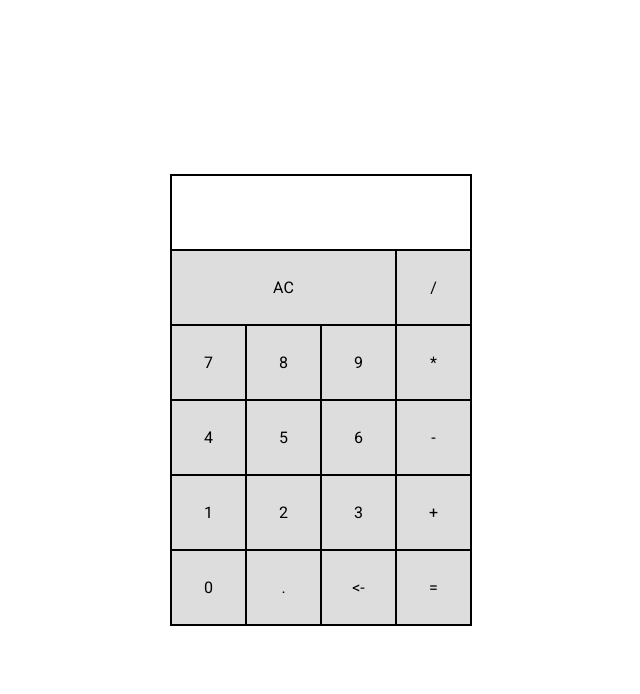
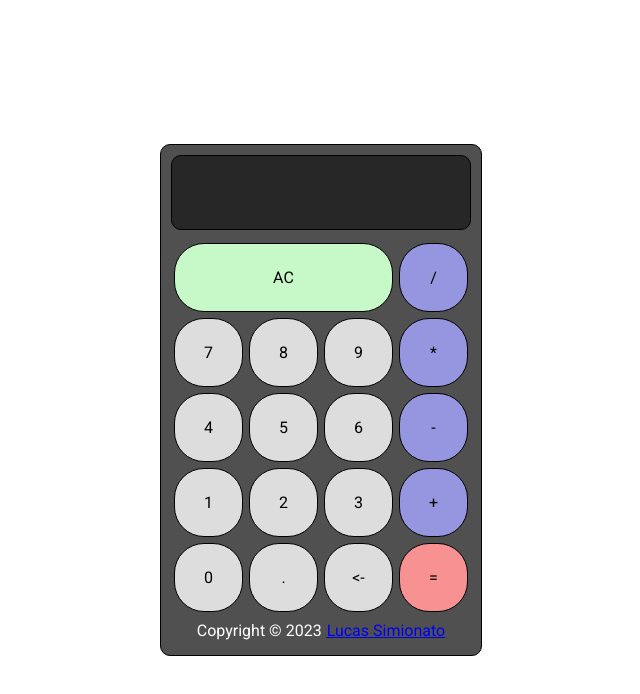
Before and after one commit to simionatolucas/odin-calc, a plain HTML site: page index.html in a window 1280 px wide. Shown: the whole page, without its empty margins (319-959 px from the left). Drawn offline with Linux system fonts and the light colour scheme.

Commit message:
dot bugfix. style changes.

```diff
--- a/index.html
+++ b/index.html
@@ -20,6 +20,7 @@
                 <div id="previous"></div>
                 <div id="current"></div>
             </div>
+            <div id="separator"></div>
             <div id="AC" class="button">AC</div>
             <div id="divide" class="button operation">/</div>
             <div class="button number">7</div>
@@ -38,6 +39,7 @@
             <div class="button point">.</div>
             <div id="backspace" class="button"><-</div>
             <div id="equals" class="button">=</div>
+            <div id="copyright">Copyright © 2023 <a href="https://github.com/simionatolucas">Lucas Simionato</div>
         </div>
     </div>
 </body>
--- a/main.js
+++ b/main.js
@@ -51,6 +51,11 @@ operations.forEach(function(operation) {
 })
 
 point.addEventListener("click", () => {
+    if (shouldReset) {
+        clear();
+        shouldReset = false;
+    }
+
     if (pointAdded) {
         return;
     }
@@ -127,10 +132,3 @@ function clear() {
     displayPrevious.textContent = "";
     currentOperation.textContent = "";
 }
-
-// TODO
-// * Limitar tamaño del resultado (usar notación científica?)
-// ----------- No deberían poder colocarse múltiples puntos
-// ----------- Backspace
-// ----------- Operaciones encadenadas no funcionan sin antes apretar el =
-// ----------- La operación previa se borra al apretar un número luego de apretar el =
--- a/style.css
+++ b/style.css
@@ -17,10 +17,13 @@ body {
 #calculator {
     display: grid;
     grid-template-columns: 75px 75px 75px 75px;
-    grid-template-rows: 75px 75px 75px 75px 75px 75px;
+    grid-template-rows: 75px 10px 75px 75px 75px 75px 75px 30px;
     border: 1px solid black;
+    border-radius: 10px;
     justify-content:end;
     align-content: center;
+    background-color: rgb(80, 80, 80);
+    padding: 10px;
 }
 
 .button {
@@ -28,8 +31,10 @@ body {
     align-items: center;
     justify-content: center;
     border: 1px solid black;
+    border-radius: 30px;
     background-color: #ddd;
     user-select: none;
+    margin: 3px;
 }
 
 .button:hover {
@@ -38,13 +43,15 @@ body {
 }
 
 .button:active {
-    transform: translateY(1px);
     transform: translateX(1px);
 }
 
 #display {
     grid-column-start: span 4;
     border: 1px solid black;
+    border-radius: 10px;
+    background-color: rgb(39, 39, 39);
+    color: white;
     padding-right: 8px;
 }
 
@@ -57,13 +64,35 @@ body {
 #previous {
     height: 24px;
     font-size: 20px;
-    color: rgb(83, 83, 83);
+    color: rgb(200, 200, 200);
 }
 
 #current {
     font-size: 45px;
 }
 
+#separator {
+    grid-column-start: span 4;
+}
+
 #AC {
     grid-column-start: span 3;
+    background-color: rgb(199, 248, 199)
 }
+
+#copyright {
+    grid-column-start: span 4;
+    display: flex;
+    justify-content: center;
+    align-items: center;
+    gap: 5px;
+    color: white;
+}
+
+.operation {
+    background-color: rgb(150, 150, 224);
+}
+
+#equals {
+    background-color: rgb(248, 146, 146);
+}
```
